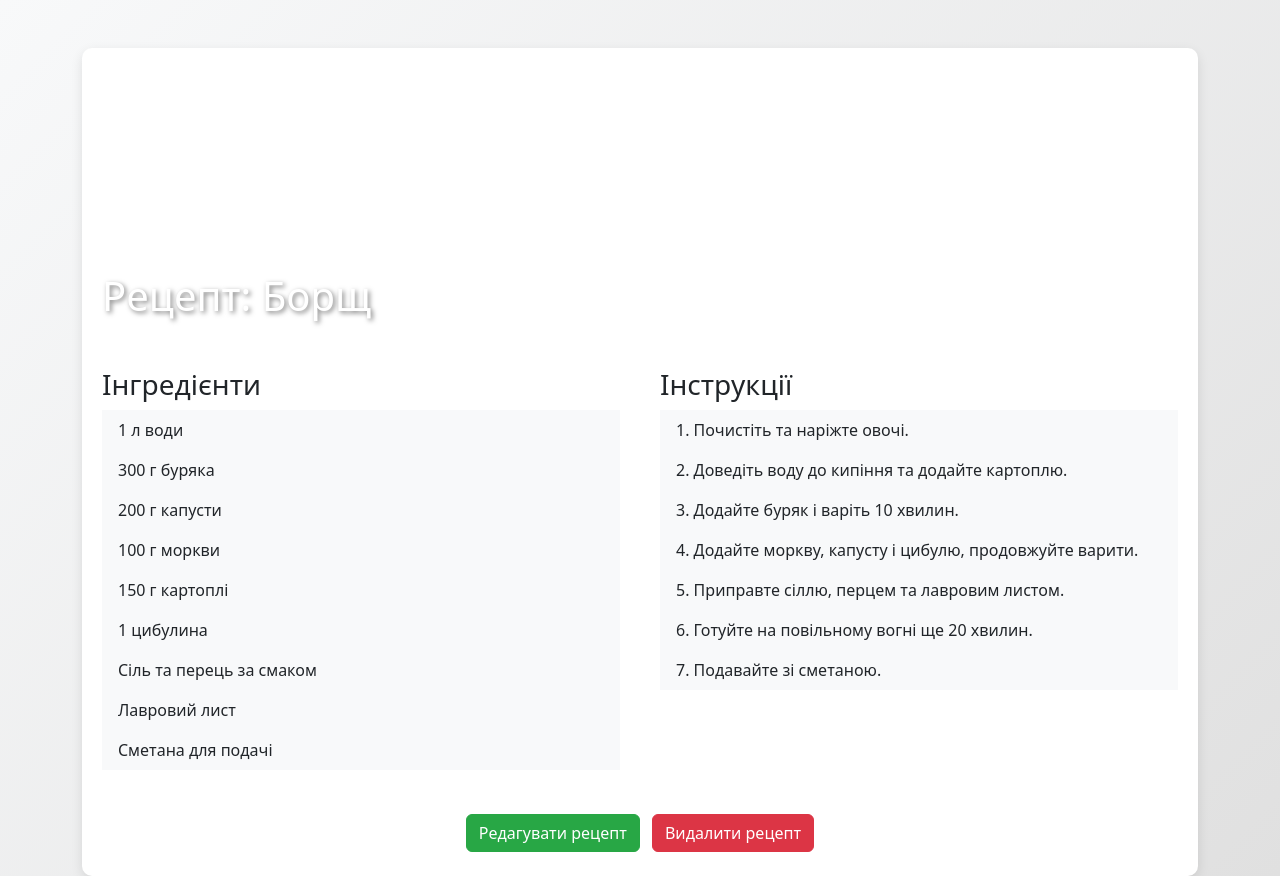
After one commit to DartVeyder/recipehub, a PHP site: page /views/recipe/show.php in a window 1280 px wide. The commit adds this page. Run offline with PHP 8.4, Linux system fonts and the light colour scheme; some libraries are stand-ins or nearby versions.

Commit message:
first commit

```diff
--- a/functions/database.php
+++ b/functions/database.php
@@ -57,7 +57,7 @@ function update($table, $data, $conditions) {
     $stmt = $pdo->prepare($sql);
     return $stmt->execute(array_merge(array_values($data), array_values($conditions)));
 }
-function delete($table, $conditions) {
+function dbDelete($table, $conditions) {
     $pdo = getConnection();
     if ($pdo === null) {
         return false;
--- a/views/recipe/card.php
+++ b/views/recipe/card.php
@@ -11,7 +11,7 @@
             <a href="#" class="btn btn-light btn-sm">'.$receipe['category_name'].'</a>
               <div class="action">
          <a href="#" class="fas fa-edit text-info "></a>
-         <a href="#" class="fas fa-trash-alt text-danger ml-3"></a>
+         <a href="?function=recipe&action=delete&id='.$receipe['id'].'" class="fas fa-trash-alt text-danger ml-3"></a>
 </div>
 
         </div>
@@ -19,7 +19,7 @@
             <h4 class="card-title"> '.$receipe['title'].'</h4>
 
             <p class="card-text">'.$receipe['description'].'</p>
-            <a href="#" class="btn btn-info">Читати</a>
+            <a href="/recipe.php?id='.$receipe['id'].'" class="btn btn-info">Читати</a>
         </div>
         <div class="card-footer text-muted d-flex justify-content-between bg-transparent border-top-0">
             <div class="views">'.$created_at->format('d.m.Y, H:i').'
--- /dev/null
+++ b/views/recipe/show.php
@@ -0,0 +1,99 @@
+<!DOCTYPE html>
+<html lang="uk">
+<head>
+    <meta charset="UTF-8">
+    <meta name="viewport" content="width=device-width, initial-scale=1.0">
+    <title>Рецепт: Борщ</title>
+    <link href="https://cdn.jsdelivr.net/npm/bootstrap@5.3.0-alpha1/dist/css/bootstrap.min.css" rel="stylesheet">
+    <style>
+        body {
+            background: linear-gradient(135deg, #f8f9fa, #e0e0e0);
+        }
+        .recipe-card {
+            box-shadow: 0 4px 12px rgba(0, 0, 0, 0.1);
+            border-radius: 10px;
+            overflow: hidden;
+            background-color: #fff;
+        }
+        .recipe-header {
+            background: url('https://via.placeholder.com/1200x400') center/cover no-repeat;
+            height: 300px;
+            position: relative;
+        }
+        .recipe-header h1 {
+            color: #fff;
+            text-shadow: 2px 2px 5px rgba(0, 0, 0, 0.5);
+            position: absolute;
+            bottom: 20px;
+            left: 20px;
+        }
+        .ingredients, .instructions {
+            padding: 20px;
+        }
+        .list-group-item {
+            background-color: rgba(248, 249, 250, 0.9);
+            border: none;
+        }
+        .btn-custom {
+            background-color: #28a745;
+            border-color: #28a745;
+            color: white;
+        }
+        .btn-custom:hover {
+            background-color: #218838;
+            border-color: #1e7e34;
+        }
+    </style>
+</head>
+<body>
+
+<div class="container mt-5">
+    <div class="recipe-card">
+        <!-- Заголовок зображення -->
+        <div class="recipe-header">
+            <h1>Рецепт: Борщ</h1>
+        </div>
+
+        <!-- Інгредієнти та інструкції -->
+        <div class="row g-0">
+            <div class="col-md-6 ingredients">
+                <h3>Інгредієнти</h3>
+                <ul class="list-group list-group-flush">
+                    <li class="list-group-item">1 л води</li>
+                    <li class="list-group-item">300 г буряка</li>
+                    <li class="list-group-item">200 г капусти</li>
+                    <li class="list-group-item">100 г моркви</li>
+                    <li class="list-group-item">150 г картоплі</li>
+                    <li class="list-group-item">1 цибулина</li>
+                    <li class="list-group-item">Сіль та перець за смаком</li>
+                    <li class="list-group-item">Лавровий лист</li>
+                    <li class="list-group-item">Сметана для подачі</li>
+                </ul>
+            </div>
+            <div class="col-md-6 instructions">
+                <h3>Інструкції</h3>
+                <ol class="list-group list-group-numbered list-group-flush">
+                    <li class="list-group-item">Почистіть та наріжте овочі.</li>
+                    <li class="list-group-item">Доведіть воду до кипіння та додайте картоплю.</li>
+                    <li class="list-group-item">Додайте буряк і варіть 10 хвилин.</li>
+                    <li class="list-group-item">Додайте моркву, капусту і цибулю, продовжуйте варити.</li>
+                    <li class="list-group-item">Приправте сіллю, перцем та лавровим листом.</li>
+                    <li class="list-group-item">Готуйте на повільному вогні ще 20 хвилин.</li>
+                    <li class="list-group-item">Подавайте зі сметаною.</li>
+                </ol>
+            </div>
+        </div>
+
+        <!-- Кнопки дій -->
+        <div class="row g-0">
+            <div class="col-12 text-center py-4">
+                <a href="#" class="btn btn-custom me-2">Редагувати рецепт</a>
+                <a href="#" class="btn btn-danger">Видалити рецепт</a>
+            </div>
+        </div>
+    </div>
+</div>
+
+<script src="https://cdn.jsdelivr.net/npm/bootstrap@5.3.0-alpha1/dist/js/bootstrap.bundle.min.js"></script>
+</body>
+</html>
```
Also changed, not shown: database/recipe_hub.sql (+16 -55 lines), functions/recipe.php (+26 -1 lines), index.php (+16 -0 lines), recipe.php (added, +97 -0 lines), recipes.php (+25 -1 lines), router.php (added, +14 -0 lines), views/index.html (added).
